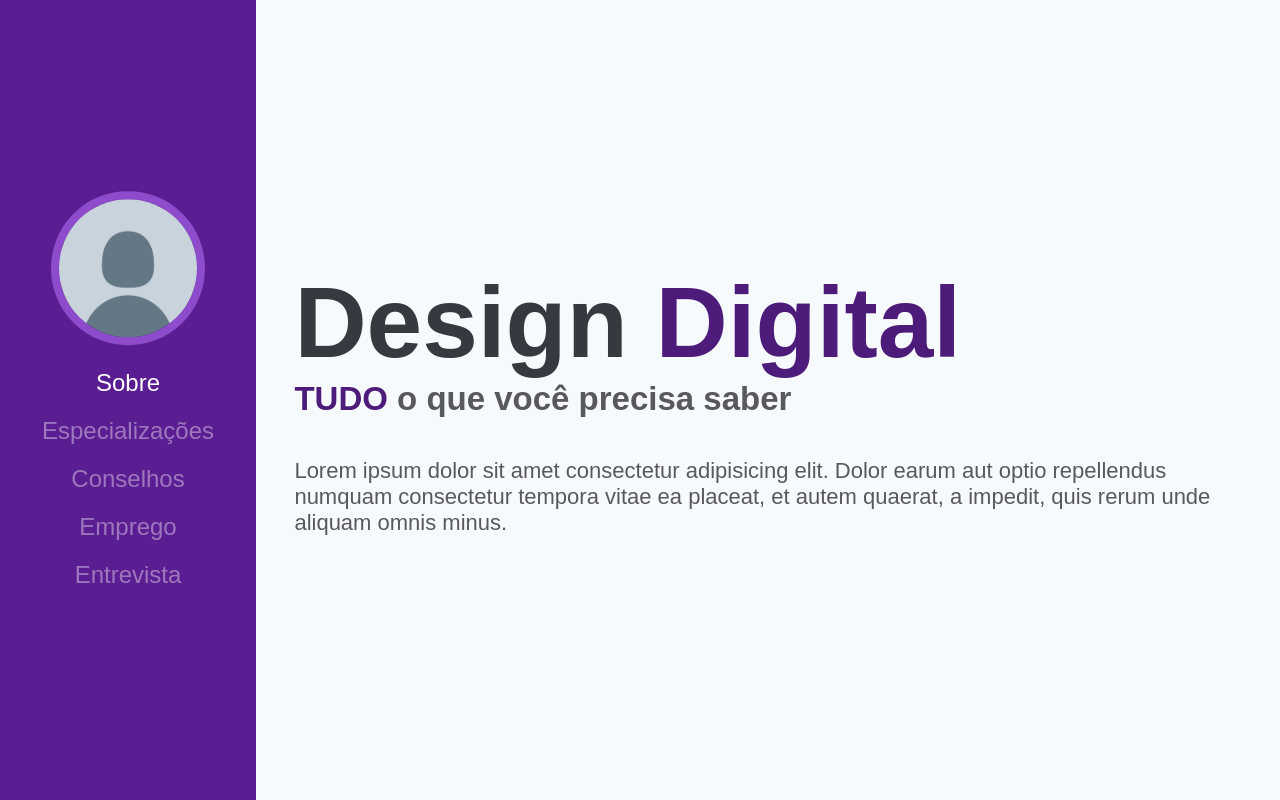
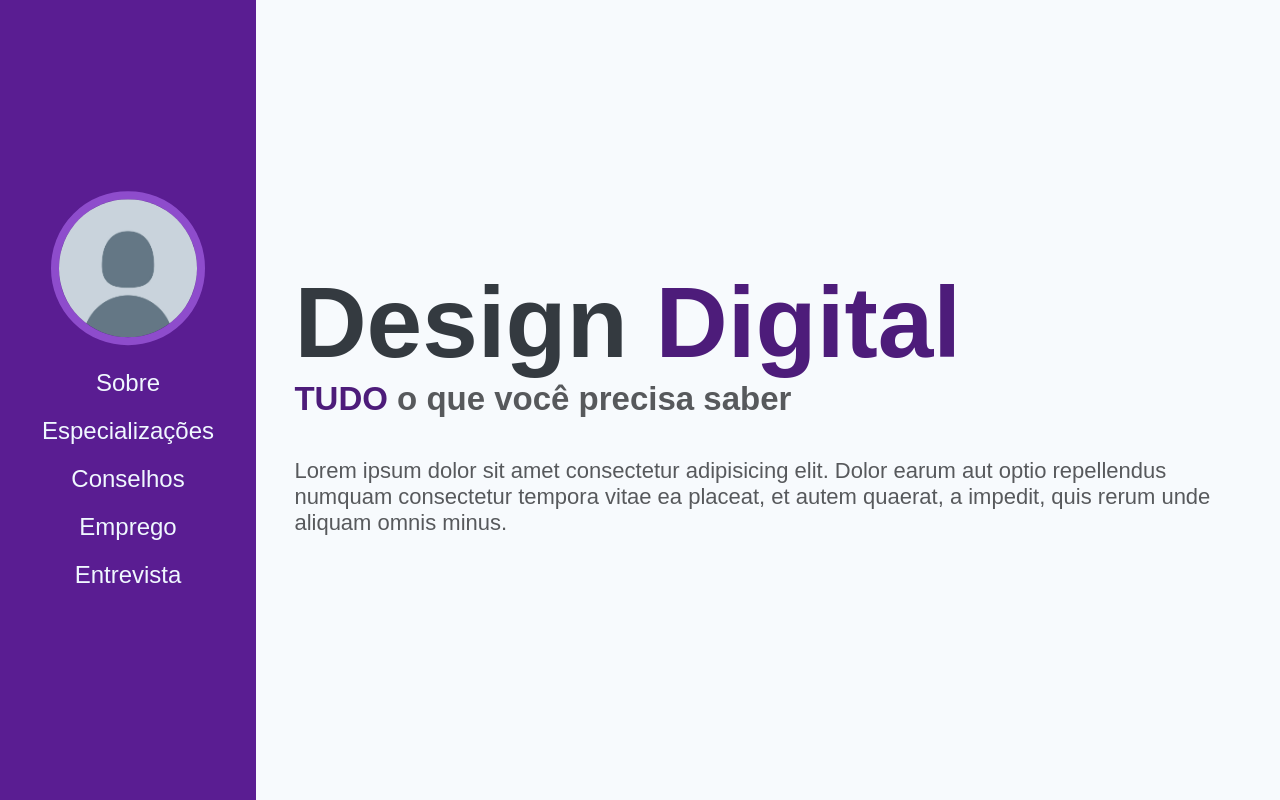
Before and after one commit to VitroEd/LandingPage, a plain HTML site: page index.html in a window 1280 px wide. Drawn offline with Linux system fonts and the light colour scheme; a web font is replaced by a local one.

Commit message:
Links e CSS

```diff
--- a/index.html
+++ b/index.html
@@ -22,16 +22,16 @@
 
             <!-- img -->
            <div class="img-sidebar">
-             <img src="imgs/pfp_placeholder.png">
+             <a href="#"><img src="imgs/pfp_placeholder.png"></a>
            </div><!-- img -->
 
            <!-- menu -->
            <div class="menu">
-                <a class="selected" href="#"> Sobre </a>
-                <a href="#"> Especializações </a>
-                <a href="#"> Conselhos </a>
-                <a href="#"> Emprego </a>
-                <a href="#"> Entrevista </a>
+                <a class="links" href="#"> Sobre </a>
+                <a class="links" href="#"> Especializações </a>
+                <a class="links" href="#"> Conselhos </a>
+                <a class="links" href="#"> Emprego </a>
+                <a class="links" href="#"> Entrevista </a>
            </div><!-- menu -->
 
         </div><!-- sidebar-pos -->
--- a/style/style.css
+++ b/style/style.css
@@ -42,9 +42,9 @@ html,body{
     position: relative;
 }
 
+/*
 .menu a{
     color: white;
-    opacity: 0.4;
     font-size: 24px;
     display: block;
     margin-bottom: 20px;
@@ -53,6 +53,31 @@ html,body{
 
 .menu a.selected{
     opacity: 1;
+}
+*/
+
+
+.links{
+  font-size: 24px;
+  margin-bottom: 20px;
+  display: block;
+  text-decoration: none;
+  color: aliceblue;
+  position: relative;
+}
+.links::after{
+    content: '';
+    position: absolute;
+    left: 23%;bottom: 0;
+    width: 55%;height: 2px;
+    background-color:blueviolet ;
+    transform: scaleX(0);
+    transform-origin: right;
+    transition: transform .5s;
+}
+.links:hover::after{
+    transform: scaleX(1);
+    transform-origin: left;
 }
 
 .content{
```
